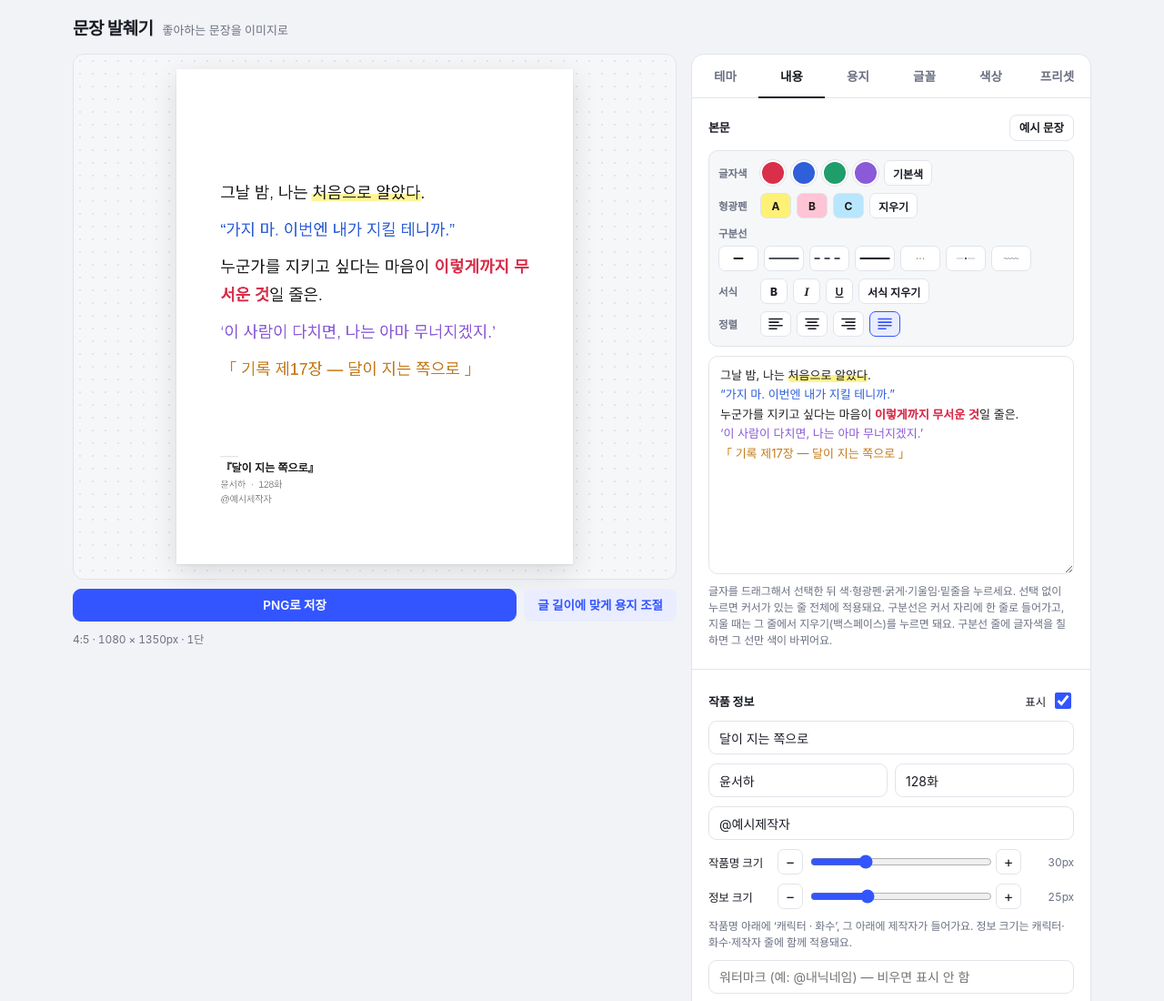
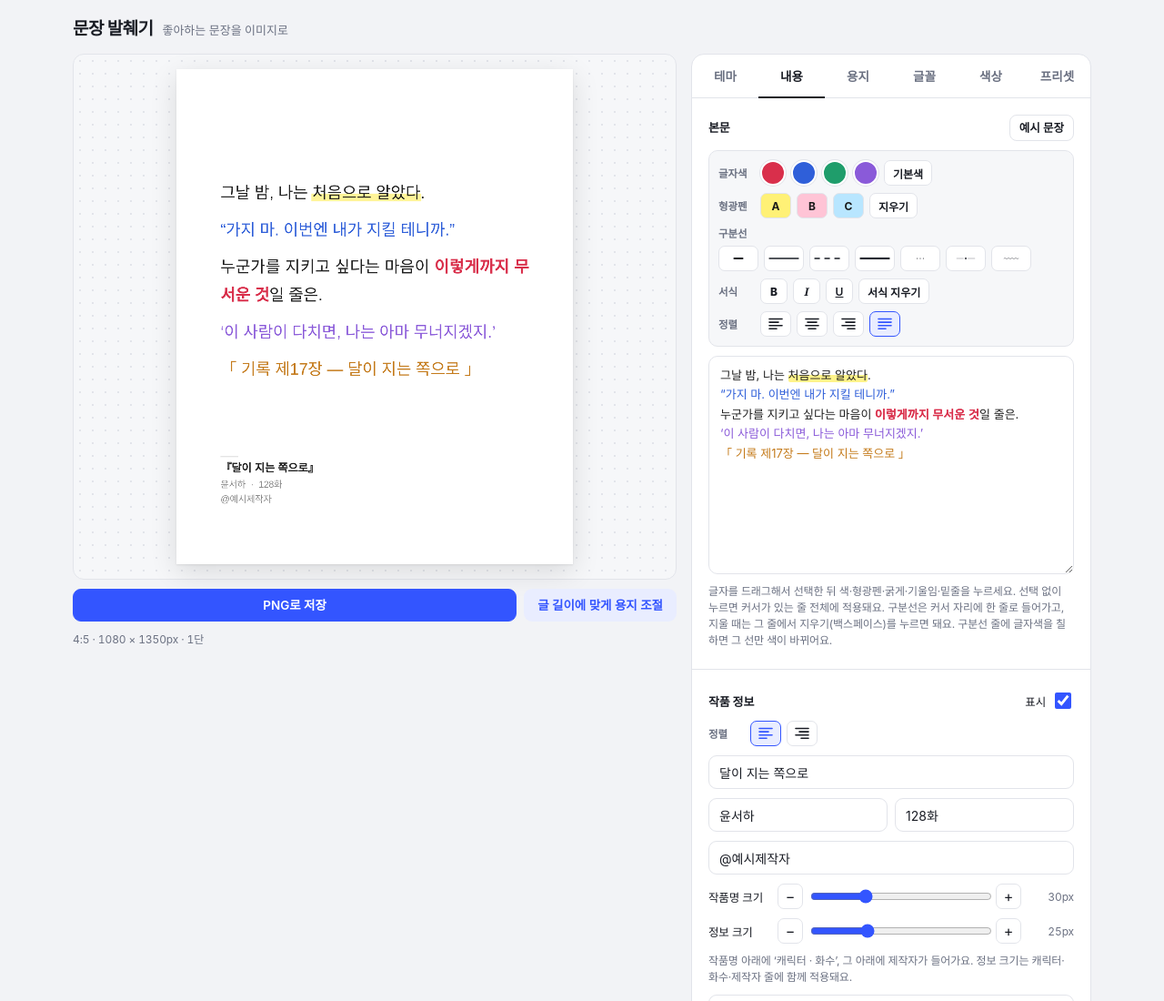
Before and after one commit to saebyeokbada/saebyeokbada.github.io, a plain HTML site: page index.html in a window 1280 px wide. Shown: the top 1100 px of the page at 91% size. Drawn offline with Linux system fonts and the light colour scheme; a web font is replaced by a local one.

Commit message:
출처 좌우정렬

```diff
--- a/index.html
+++ b/index.html
@@ -286,6 +286,7 @@ input[type=text], input[type=number], select {
           <div class="sec-h"><h3>작품 정보</h3>
             <label class="toggle" style="gap:6px;font-size:12.5px">표시 <input id="showMeta" type="checkbox"></label>
           </div>
+          <div class="trow"><span class="tl">정렬</span><div class="trow" id="metaAlign"></div></div>
           <div class="field"><input id="work" type="text" placeholder="작품명" aria-label="작품명"></div>
           <div class="grid2">
             <input id="chr" type="text" placeholder="캐릭터" aria-label="캐릭터">
@@ -547,7 +548,7 @@ const PRESETS = [
 const DEFAULTS = {
   text: SAMPLE_TEXT,
   styles: null,
-  work: SAMPLE_META.work, chr: SAMPLE_META.chr, maker: SAMPLE_META.maker, ep: SAMPLE_META.ep, nick: "", showMeta: true, mWork: 30, mInfo: 25,
+  work: SAMPLE_META.work, chr: SAMPLE_META.chr, maker: SAMPLE_META.maker, ep: SAMPLE_META.ep, nick: "", showMeta: true, metaAlign: "left", mWork: 30, mInfo: 25,
   smartq: true, indent: false,
   ratio: "4:5", cols: 1, colGap: 80, colRule: false, padX: 120, padY: 130, valign: "middle",
   bgMode: "solid", bg1: "#ffffff", bg2: "#ffffff", bg3: "#ffffff", gdir: "diag", blur: 0, ov: "dark", ovAmt: 0.45, paperW: 1080, paperH: 1350, imgZoom: 100, imgX: 0, imgY: 0,
@@ -759,6 +760,16 @@ function buildAll() {
     ab.appendChild(b);
   });
   syncAlign();
+  // credits: left / right only
+  const ma = $("metaAlign"); ma.innerHTML = "";
+  ALIGNS.filter(a => a.id === "left" || a.id === "right").forEach(a => {
+    const b = document.createElement("button"); b.type = "button"; b.className = "tbtn albtn"; b.dataset.al = a.id;
+    b.title = "작품 정보 " + a.name; b.setAttribute("aria-label", "작품 정보 " + a.name);
+    b.innerHTML = ab.querySelector(`[data-al="${a.id}"]`).innerHTML;
+    b.onclick = () => { S.metaAlign = a.id; syncAlign(); update(); };
+    ma.appendChild(b);
+  });
+  syncAlign();
   // remember which folded sections are open
   let folds = {}; try { folds = JSON.parse(localStorage.getItem("excerpt-folds") || "{}") || {}; } catch (e) {}
   document.querySelectorAll("details.fold").forEach(d => {
@@ -822,7 +833,10 @@ function buildBgColors() {
   if (m !== "solid") colorRow(el, "배경 B", () => S.bg2, v => S.bg2 = v);
   if (m === "grad3") colorRow(el, "배경 C", () => S.bg3, v => S.bg3 = v);
 }
-function syncAlign() { document.querySelectorAll("#tbAlign .albtn").forEach(b => b.setAttribute("aria-pressed", String(b.dataset.al === S.align))); }
+function syncAlign() {
+  document.querySelectorAll("#tbAlign .albtn").forEach(b => b.setAttribute("aria-pressed", String(b.dataset.al === S.align)));
+  document.querySelectorAll("#metaAlign .albtn").forEach(b => b.setAttribute("aria-pressed", String(b.dataset.al === (S.metaAlign === "right" ? "right" : "left"))));
+}
 function syncColUI() { $("gapRow").hidden = S.cols !== 2; $("ruleRow").hidden = S.cols !== 2; }
 function syncThemeUI() {
   if (S.lay === "full" || !LAYS.some(l => l.id === S.lay)) S.lay = "none";
@@ -1378,7 +1392,7 @@ function draw() {
   const f = FONTS.find(x => x.id === S.font);
   const subCol = !themed() && S.bgMode === "image" && bgImg && S.ov === "dark" ? "rgba(255,255,255,.8)" : S.sub;
   if (metaH) {
-    const al = S.align === "justify" ? "left" : S.align;
+    const al = S.metaAlign === "right" ? "right" : "left";
     const mx = al === "center" ? T.x + T.w / 2 : al === "right" ? T.x + T.w - S.padX : T.x + S.padX;
     let y = (metaOut ? R.metaTop : T.y + T.h - S.padY - metaH) + 40;
     ctx.strokeStyle = hexA(S.sub.startsWith("#") ? S.sub : "#888888", 0.6); ctx.lineWidth = 2;
```
